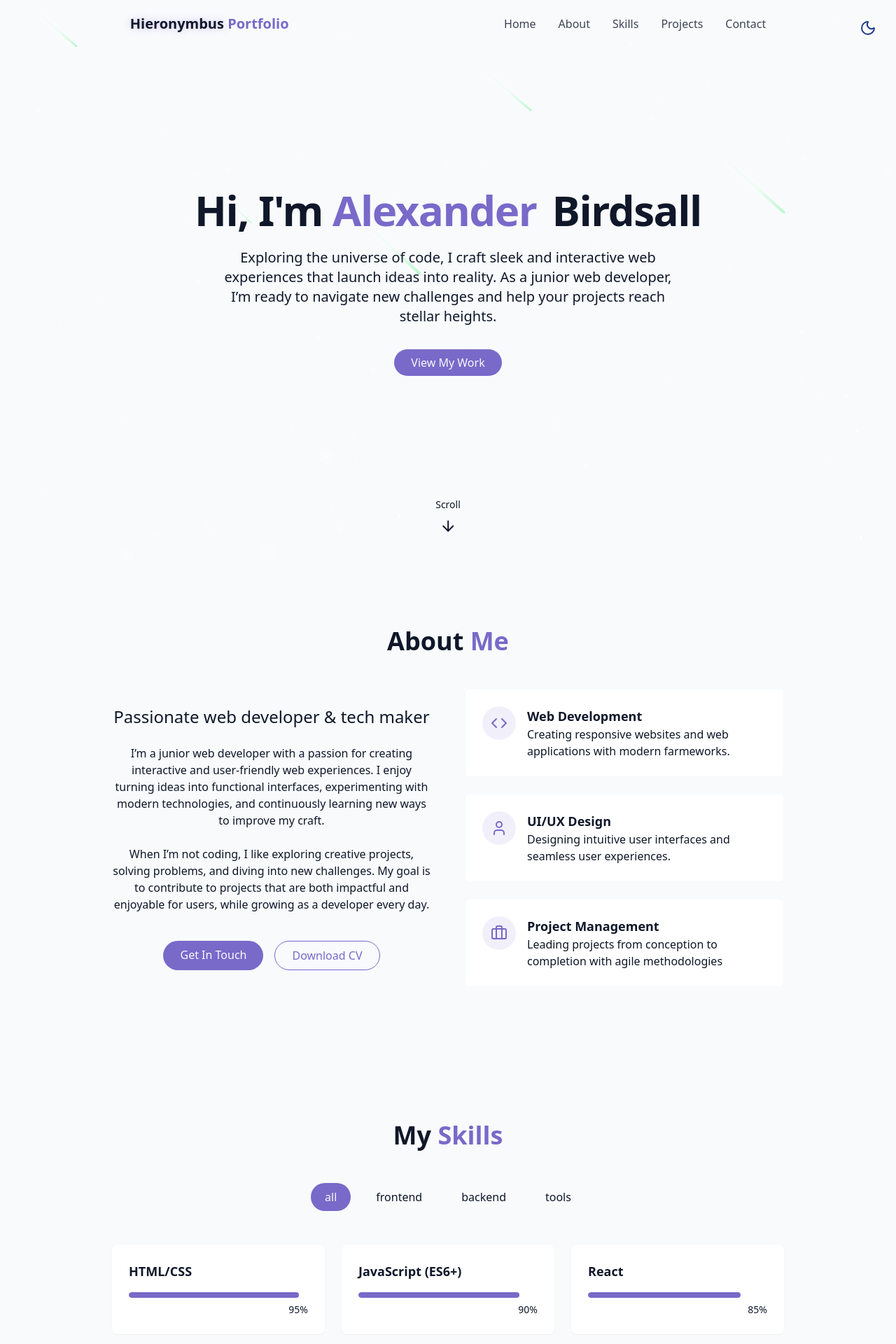
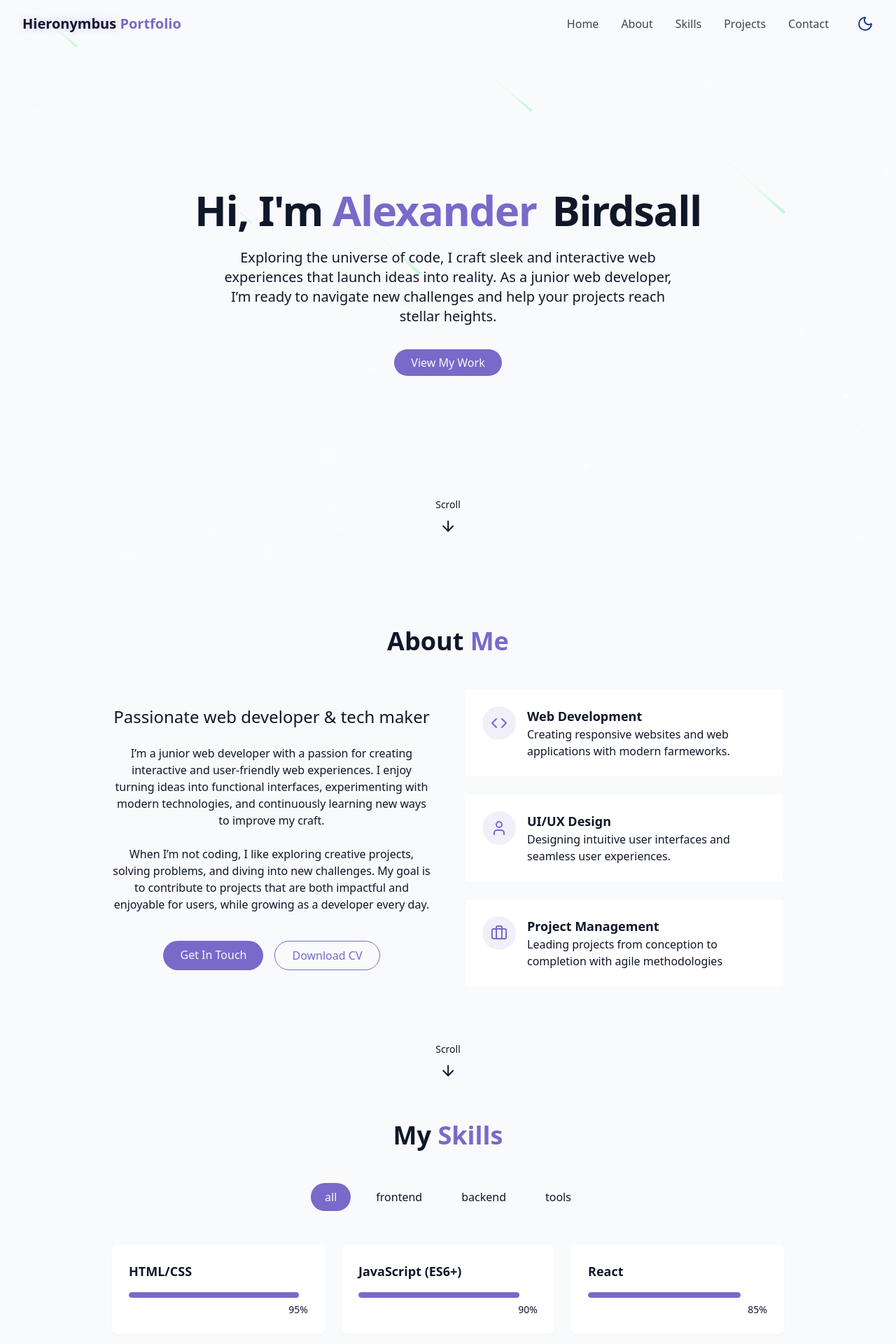
Before and after one commit to Hieronymbus/2025Portfolio, a React (Vite) app: page / in a window 1280 px wide. Shown: the top 1920 px of the page at 70% size. Built offline with nearby package versions, Linux system fonts and the light colour scheme.

Commit message:
@NavBar split the menubutton/xbutton into two seperate buttons. added the themetoggle to mobile menu dropdown. added the scroll arrow to bottom of each section in main

```diff
--- a/src/components/AboutSection.jsx
+++ b/src/components/AboutSection.jsx
@@ -1,6 +1,6 @@
 import React from 'react'
 import { cn } from '../library/utils'
-import { Briefcase, Code, User } from 'lucide-react'
+import { ArrowDown, Briefcase, Code, User } from 'lucide-react'
 
 export const AboutSection = () => {
   return (
@@ -138,6 +138,16 @@ export const AboutSection = () => {
                 </div>
             </div>
         </div>
+        <div
+            className='absolute bottom-[-40px] left-1/2 transform -translate-x-1/2 flex flex-col items-center animate-bounce '
+        >
+            <span
+                className='text-sm text-muted-foreground mb-2'
+            >
+                Scroll
+            </span>
+            <ArrowDown size={24}/>
+        </div>
     </section>
   )
 }
--- a/src/components/NavBar.jsx
+++ b/src/components/NavBar.jsx
@@ -1,6 +1,7 @@
 import { useEffect, useState } from "react"
 import { cn } from "../library/utils"
 import { X, Menu } from "lucide-react"
+import { ThemeToggle } from "./ThemeToggle"
 
 
 const navItems = [
@@ -27,6 +28,7 @@ export const NavBar = () => {
     },[])
 
     return (
+        <>
         <nav
             className={cn(
                 "fixed w-full z-40 transition-all duration-300",
@@ -37,14 +39,15 @@ export const NavBar = () => {
             )}
         >
             <div
-                className="container flex items-center justify-around"
+                className="container flex items-center justify-between"
             >
                 <a
                     className="text-xl font-bold text-primary flex items-center "
+                        href="#hero"
+
                 >
                     <span
                         className="relative z-10 "
-                        href="#hero"
                     >
                         <span
                             className="text-glow text-foreground"
@@ -55,7 +58,10 @@ export const NavBar = () => {
 
                 {/* desktop version */}
                 <div
-                        className="hidden md:flex space-x-8 "
+                    className="hidden md:flex gap-10"
+                >
+                    <div
+                        className="hidden md:flex space-x-8"
                     >
                         {navItems.map((item, key) => {
                             return(
@@ -69,28 +75,25 @@ export const NavBar = () => {
                             )
                         })}
                     </div>
+                    <ThemeToggle />
+                </div>
+
                 {/* mobile version */}
 
                     <button
                         onClick={() =>  setIsMenuOpen((prev) => !prev)}
-                        aria-label={
-                            isMenuOpen ?
-                            "Close Menu"
-                            :
-                            "Open Menu"
-                        }
-                        className="md:hidden p-2 text-color-foreground z-50 "
+                        aria-label="Open Menu"
+                        className="relative md:hidden  text-foreground z-50 "
                     >
-                        {
-                            isMenuOpen ?
-                            <X size={24}/>
-                            :
+
                         <Menu size={24} />
-                        }
+
                     </button>
+            </div>
+        </nav>
         <div
             className={cn(
-                            "fixed inset-0 bg-background/95 backdrop-blur-md z-40 flex flex-col items-center justify-center",
+                "fixed inset-0 bg-background/95 backdrop-blur-md z-50 flex flex-col items-center justify-center",
                 "transition-all duration-300 md:hidden",
                 isMenuOpen ?
                 "opacity-100 pointer-events-auto "
@@ -98,6 +101,22 @@ export const NavBar = () => {
                 "opacity-0 pointer-events-none"
             )}
         >
+            <div
+                className="absolute top-30"
+            >
+                <ThemeToggle />
+            </div>
+
+            <button
+                onClick={() =>  setIsMenuOpen((prev) => !prev)}
+                aria-label="Close Menu"
+                className=" md:hidden  text-foreground z-50 absolute top-5 right-8"
+            >
+
+                <X size={24} />
+
+            </button>
+
             <div
                 className="flex flex-col space-y-8 text-xl"
             >
@@ -115,9 +134,6 @@ export const NavBar = () => {
                 })}
             </div>
         </div>
-
-
-            </div>
-        </nav>
+        </>
     )
 }
--- a/src/components/ProjectsSection.jsx
+++ b/src/components/ProjectsSection.jsx
@@ -1,4 +1,4 @@
-import { ArrowRight, ExternalLink, Github } from 'lucide-react'
+import { ArrowDown, ArrowRight, ExternalLink, Github } from 'lucide-react'
 import React from 'react'
 
 
@@ -138,6 +138,17 @@ export const ProjectsSection = () => {
             </div>
 
         </div>
+        <div
+            className='absolute bottom-[-40px] left-1/2 transform -translate-x-1/2 flex flex-col items-center animate-bounce '
+        >
+            <span
+                className='text-sm text-muted-foreground mb-2'
+            >
+                Scroll
+            </span>
+            <ArrowDown size={24}/>
+
+        </div>
     </section>
   )
 }
--- a/src/components/SkillsSection.jsx
+++ b/src/components/SkillsSection.jsx
@@ -1,5 +1,6 @@
 import React, { useState } from 'react'
 import { cn } from '../library/utils';
+import { ArrowDown } from 'lucide-react';
 
 
 const skills = [
@@ -104,6 +105,16 @@ export const SkillsSection = () => {
                 }
             </div>
         </div>
+        <div
+            className='absolute bottom-[-40px] left-1/2 transform -translate-x-1/2 flex flex-col items-center animate-bounce '
+        >
+            <span
+                className='text-sm text-muted-foreground mb-2'
+            >
+                Scroll
+            </span>
+            <ArrowDown size={24}/>
+        </div>
     </section>
   )
 }
--- a/src/components/ThemeToggle.jsx
+++ b/src/components/ThemeToggle.jsx
@@ -31,8 +31,8 @@ export const ThemeToggle = () => {
     return (
         <button
             className={cn(
-                "fixed max-sm:hidden top-5 right-5 z-50 p-2 rounded-full transition-colors duration-300",
-                "focus:outline-hidden"
+                "rounded-full transition-colors duration-500",
+                "focus:outline-hidden cursor-pointer"
             )}
             onClick={toggleTheme}
         >
--- a/src/pages/Home.jsx
+++ b/src/pages/Home.jsx
@@ -18,7 +18,7 @@ export const Home = () => {
         >
 
             {/* {Theme Toggle} */}
-                <ThemeToggle />
+                {/* <ThemeToggle /> */}
 
             {/* {Background Effects} */}
                 <StarBackground />
```
Lines whose indentation alone changed are shown as unchanged.
